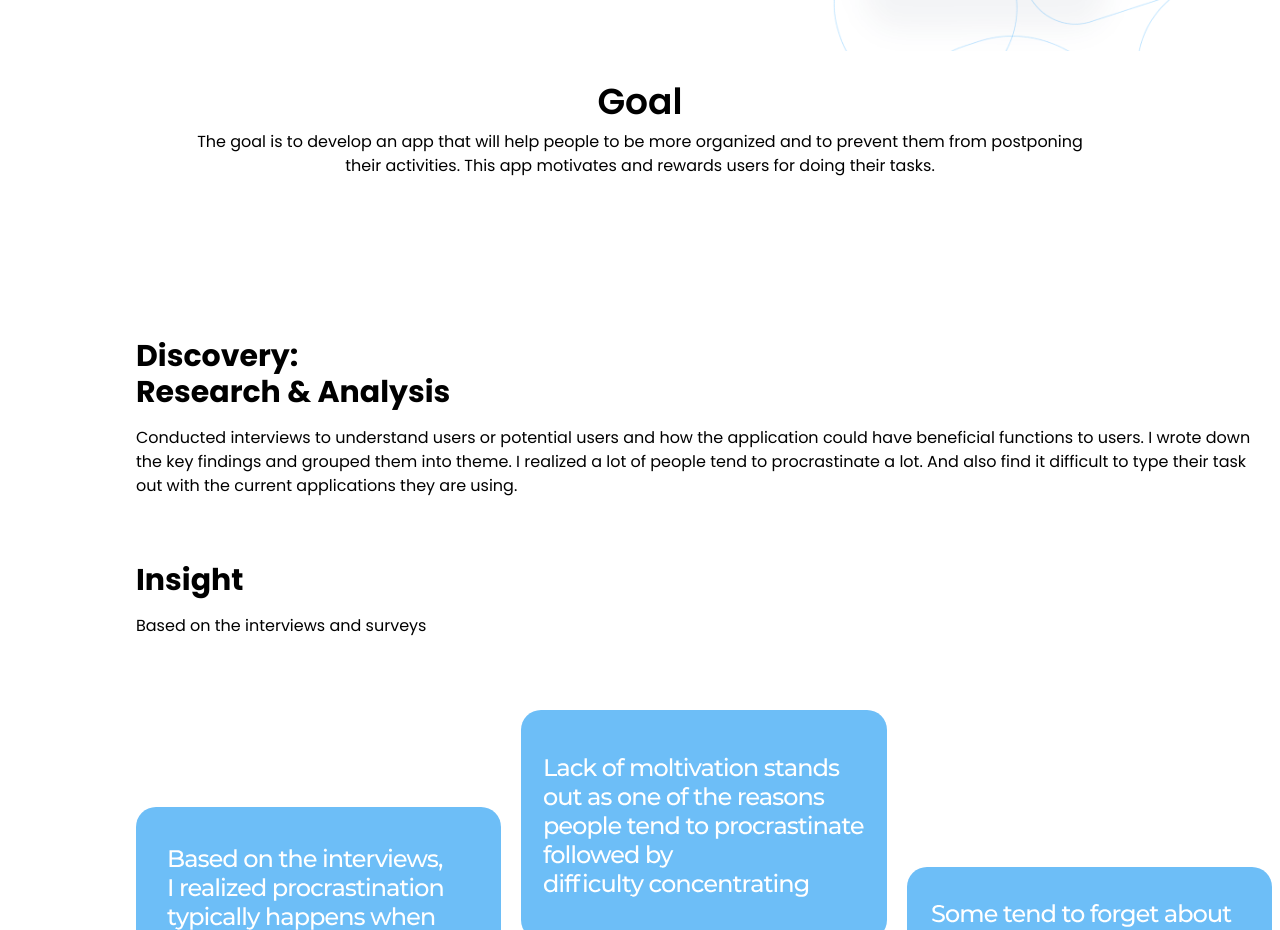
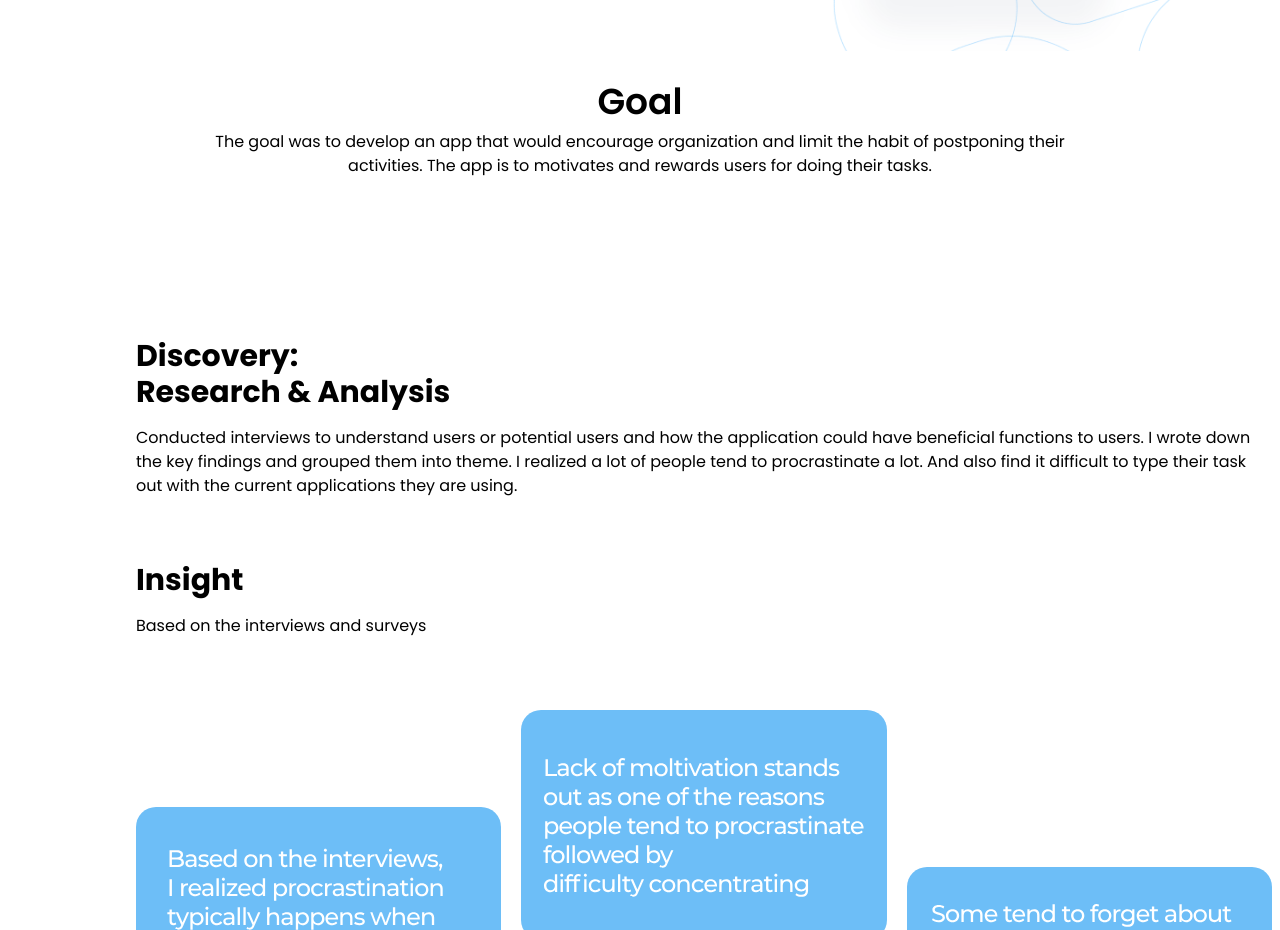
Before and after one commit to 4eug/Old-Portfolio, a Next.js app: page /Case-Studies/Procrastinator in a window 1280 px wide. Shown: the part 1120-2050 px from the top of the page. Built offline with nearby package versions, Linux system fonts and the light colour scheme.

Commit message:
Corrections

```diff
--- a/components/CaseStudies/Procrastinator/research.jsx
+++ b/components/CaseStudies/Procrastinator/research.jsx
@@ -10,9 +10,9 @@ function Research() {
       <h6 className="mt-4 text-xl md:text-4xl font-semibold">Goal</h6>
       <div className="flex justify-center items-center">
       <p className='mt-2 text-center text-sm md:text-base max-w-4xl'>
-      The goal is to develop an app that will help people to be more organized and to prevent
-      them from postponing their activities.
-       This app motivates and rewards users for doing their tasks.
+      The goal was to develop an app that would encourage organization and limit
+      the habit of postponing their activities.
+       The app is to motivates and rewards users for doing their tasks.
           </p>
       </div>
     </div>
```
